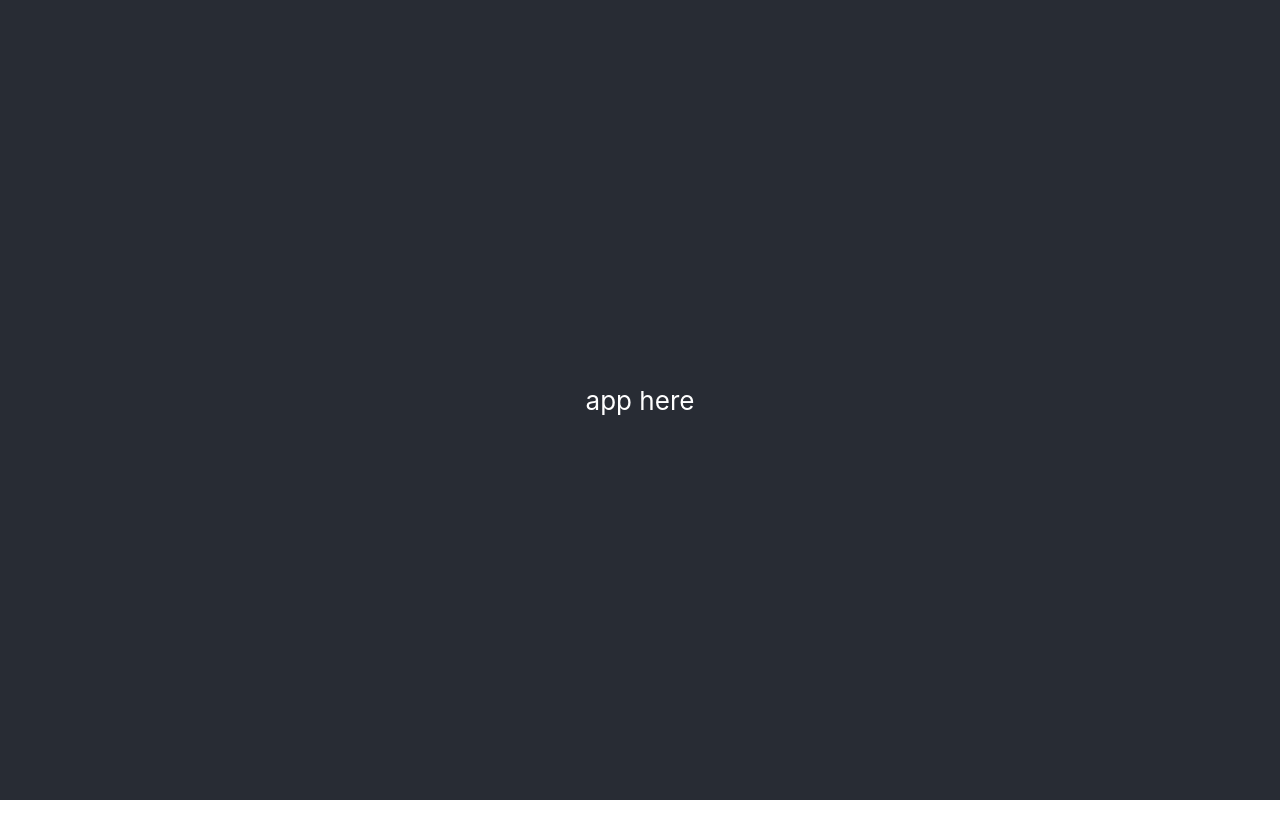
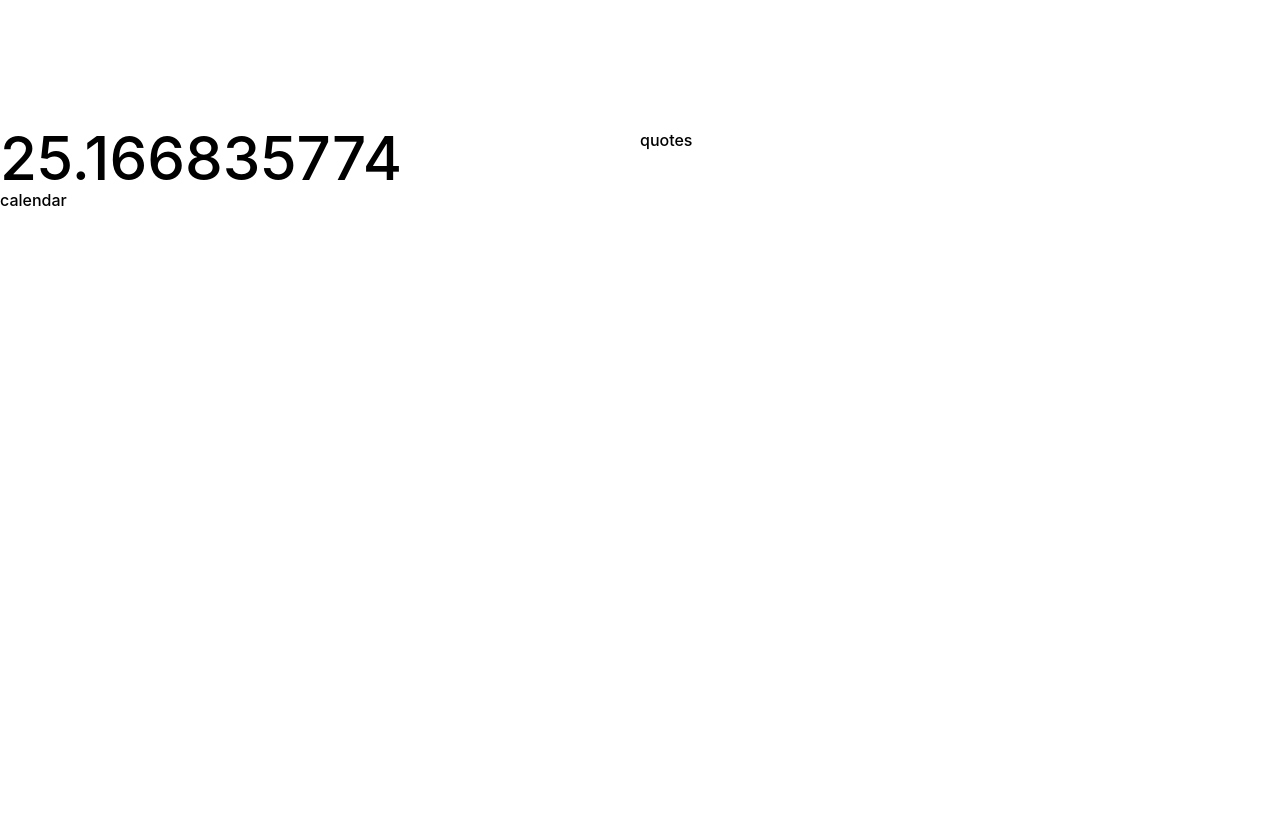
Before and after one commit to moritzWa/age-motivation, a React (Create React App) app: page / in a window 1280 px wide. Shown: the top 838 px of the page. Before the commit the page ends 800 px from the top, so only its background shows below. Built offline with nearby package versions, Linux system fonts and the light colour scheme.

Commit message:
add basic counter

```diff
--- a/package.json
+++ b/package.json
@@ -13,6 +13,7 @@
     "react": "^18.2.0",
     "react-dom": "^18.2.0",
     "react-scripts": "5.0.1",
+    "tailwindcss": "^3.4.1",
     "typescript": "^4.9.5",
     "web-vitals": "^2.1.4"
   },
@@ -39,8 +40,5 @@
       "last 1 firefox version",
       "last 1 safari version"
     ]
-  },
-  "devDependencies": {
-    "tailwindcss": "^3.4.1"
   }
 }
--- a/src/App.css
+++ /dev/null
@@ -1,38 +0,0 @@
-.App {
-  text-align: center;
-}
-
-.App-logo {
-  height: 40vmin;
-  pointer-events: none;
-}
-
-@media (prefers-reduced-motion: no-preference) {
-  .App-logo {
-    animation: App-logo-spin infinite 20s linear;
-  }
-}
-
-.App-header {
-  background-color: #282c34;
-  min-height: 100vh;
-  display: flex;
-  flex-direction: column;
-  align-items: center;
-  justify-content: center;
-  font-size: calc(10px + 2vmin);
-  color: white;
-}
-
-.App-link {
-  color: #61dafb;
-}
-
-@keyframes App-logo-spin {
-  from {
-    transform: rotate(0deg);
-  }
-  to {
-    transform: rotate(360deg);
-  }
-}
--- a/src/App.tsx
+++ b/src/App.tsx
@@ -1,9 +1,23 @@
-import "./App.css";
+import { useEffect, useState } from "react";
 
 function App() {
+  const birthdate = new Date("1998-12-13");
+  const [age, setAge] = useState(0);
+
+  useEffect(() => {
+    const interval = setInterval(() => {
+      setAge((Date.now() - birthdate.getTime()) / 1000 / 60 / 60 / 24 / 365);
+    }, 10);
+    return () => clearInterval(interval);
+  }, [birthdate]);
+
   return (
-    <div className="App">
-      <header className="App-header">app here</header>
+    <div className="flex h-screen m-auto mt-32 font-medium max-w-7xl">
+      <div className="flex flex-col w-1/2">
+        <div className="text-6xl">{age.toFixed(9)}</div>
+        <div className="flex-1 h-full">calendar</div>
+      </div>
+      <div className="w-1/2">quotes</div>
     </div>
   );
 }
--- a/src/index.css
+++ b/src/index.css
@@ -1,13 +1,17 @@
+@tailwind base;
+@tailwind components;
+@tailwind utilities;
+
 body {
   margin: 0;
-  font-family: -apple-system, BlinkMacSystemFont, 'Segoe UI', 'Roboto', 'Oxygen',
-    'Ubuntu', 'Cantarell', 'Fira Sans', 'Droid Sans', 'Helvetica Neue',
+  font-family: "Inter", -apple-system, BlinkMacSystemFont, "Segoe UI", "Roboto",
+    "Oxygen", "Ubuntu", "Cantarell", "Fira Sans", "Droid Sans", "Helvetica Neue",
     sans-serif;
   -webkit-font-smoothing: antialiased;
   -moz-osx-font-smoothing: grayscale;
 }
 
 code {
-  font-family: source-code-pro, Menlo, Monaco, Consolas, 'Courier New',
+  font-family: source-code-pro, Menlo, Monaco, Consolas, "Courier New",
     monospace;
 }
--- a/tailwind.config.js
+++ b/tailwind.config.js
@@ -1,8 +1,8 @@
 /** @type {import('tailwindcss').Config} */
 module.exports = {
-  content: [],
+  content: ["./src/**/*.{js,jsx,ts,tsx}"],
   theme: {
     extend: {},
   },
   plugins: [],
-}
+};
```
Also changed, not shown: 1 other file (tests, documents, lock files or other folders).
